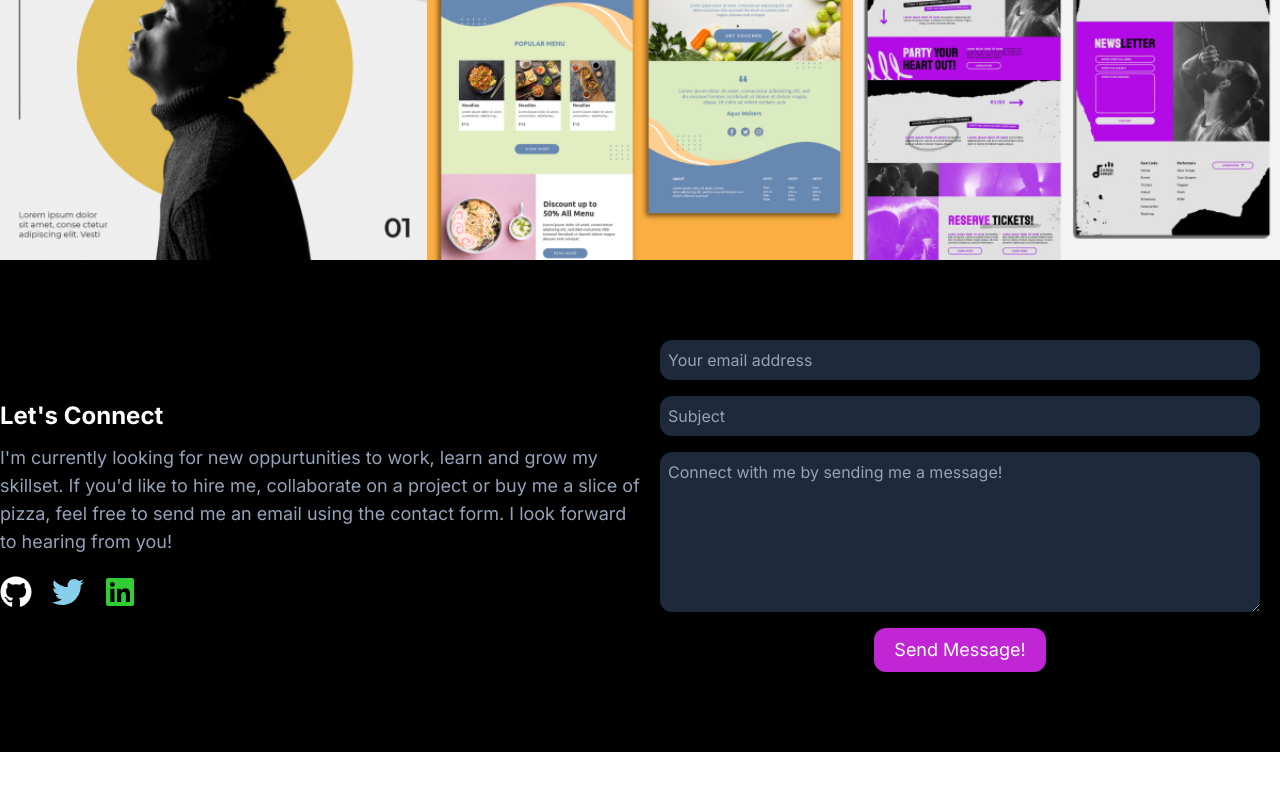
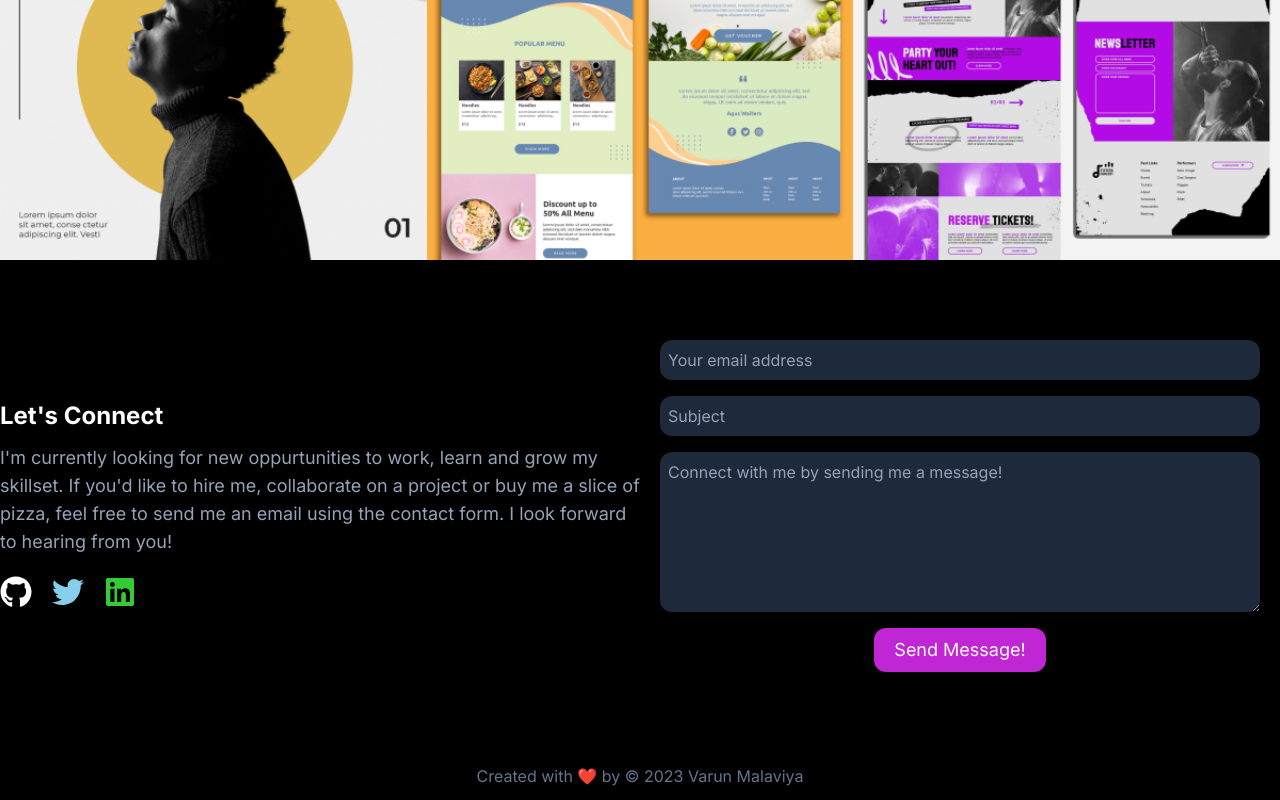
Before and after one commit to DustyDogCodex/nextjs-portfolio, a Next.js app: page / in a window 1280 px wide. Shown: the part 1687-2487 px from the top of the page. Before the commit the page ends 2439 px from the top, so only its background shows below. Built offline with nearby package versions, Linux system fonts and the light colour scheme.

Commit message:
added footer, working on setting up form submission with resend

```diff
--- a/src/app/api/send/route.js
+++ b/src/app/api/send/route.js
@@ -1,14 +1,17 @@
-import { EmailTemplate } from '../../../components/EmailTemplate'
+import { EmailTemplate } from '/src/app/components/email-template.tsx'
 import { NextResponse } from 'next/server'
 import { Resend } from 'resend'
 
 const resend = new Resend(process.env.RESEND_API_KEY)
+const fromEmail = process.env.FROM_EMAIL
 
-export async function POST() {
+export async function POST(req, res) {
+    const { email, subject, message } = req.body
+
     try {
         const data = await resend.emails.send({
-            from: 'Varun <varunmalaviya7@gmail.com>',
-            to: ['varunmalaviya7@gmail.com'],
+            from: fromEmail,
+            to: [fromEmail],
             subject: 'Hello world',
             react: EmailTemplate({ firstName: 'John' }),
         })
--- a/src/app/components/Contact.tsx
+++ b/src/app/components/Contact.tsx
@@ -45,12 +45,14 @@ function Contact() {
                 <form className="flex flex-col gap-4">
                     <input
                         type="email"
+                        id="email"
                         required
                         placeholder="Your email address"
                         className="p-2 rounded-xl bg-slate-800 text-white placeholder-slate-400"
                     />
                     <input
                         type="text"
+                        id="subject"
                         required
                         placeholder="Subject"
                         className="p-2 rounded-xl bg-slate-800 text-white placeholder-slate-400"
--- /dev/null
+++ b/src/app/components/Footer.tsx
@@ -0,0 +1,9 @@
+function Footer() {
+    return (
+        <footer className="w-full flex items-center justify-center p-3 text-slate-500 mt-10">
+            Created with ❤️ by &copy; 2023 Varun Malaviya
+        </footer>
+    )
+}
+
+export default Footer
--- a/src/app/page.tsx
+++ b/src/app/page.tsx
@@ -5,6 +5,7 @@ import NavBar from './components/Navbar'
 import { useState } from 'react'
 import Portfolio from './components/Portfolio'
 import Contact from './components/Contact'
+import Footer from './components/Footer'
 
 export default function Home() {
     //using state to identify the current page the user is browser
@@ -22,6 +23,7 @@ export default function Home() {
                 <About />
                 <Portfolio />
                 <Contact />
+                <Footer />
             </div>
         </main>
     )
```
